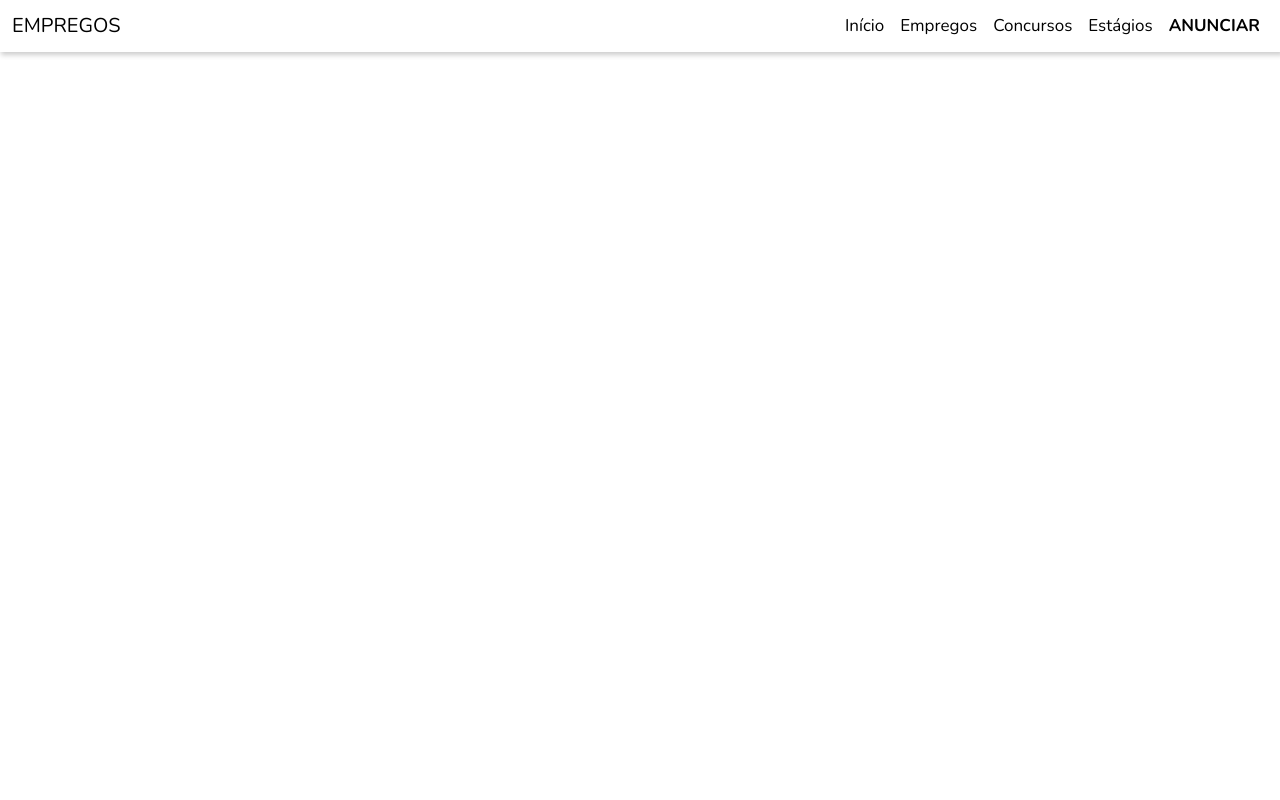
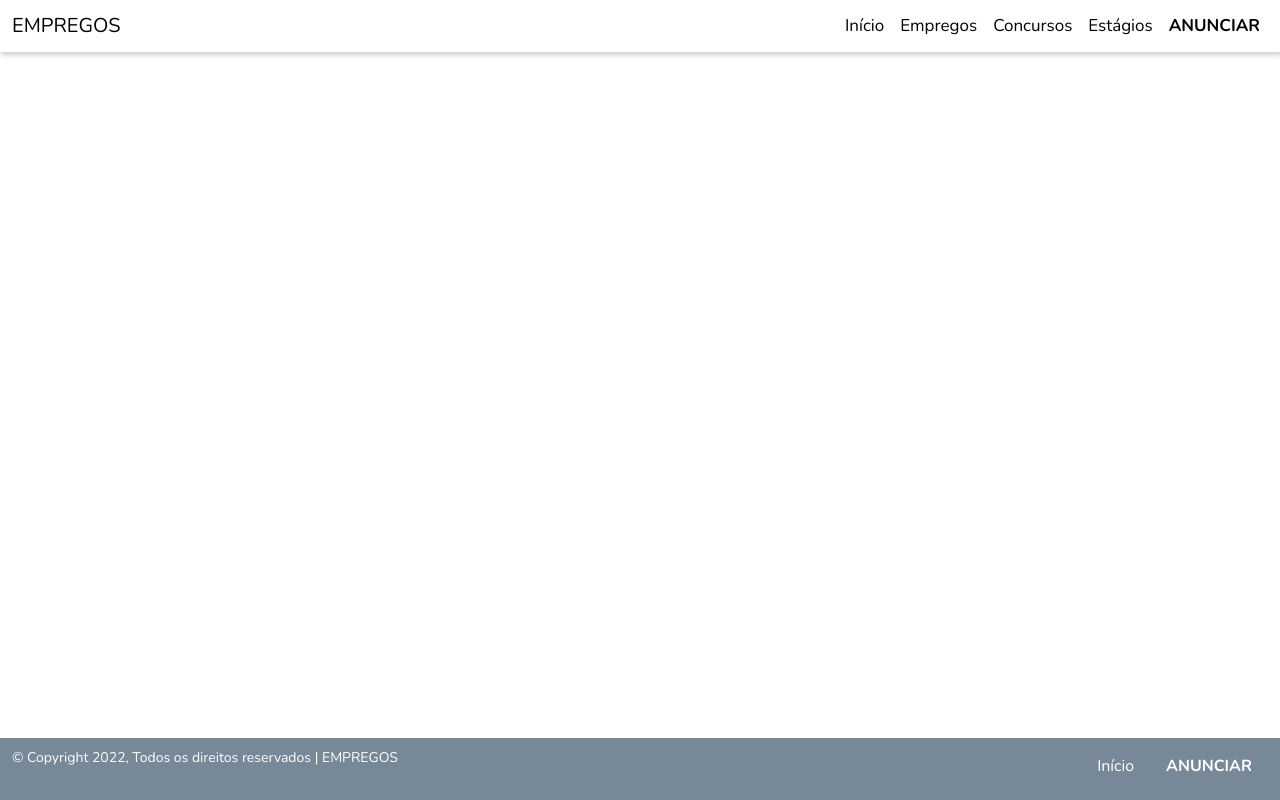
Before and after one commit to gabrielsmm/adjobs, an Angular app in the folder frontend/: page / in a window 1280 px wide. Built offline with nearby package versions, Linux system fonts and the light colour scheme.

Commit message:
Footer implementado

```diff
--- a/frontend/src/app/app.component.html
+++ b/frontend/src/app/app.component.html
@@ -1 +1,2 @@
 <app-header></app-header>
+<app-footer></app-footer>
--- /dev/null
+++ b/frontend/src/app/components/comuns/footer/footer.component.css
@@ -0,0 +1,17 @@
+.footer {
+  color: white;
+  background-color: #778899 !important;
+  position: fixed;
+  bottom: 0;
+}
+
+.container-links {
+  display: flex;
+  justify-content: end;
+  list-style: none;
+}
+
+.nav-link {
+  color: white !important;
+  font-size: 16px;
+}
--- /dev/null
+++ b/frontend/src/app/components/comuns/footer/footer.component.html
@@ -0,0 +1,18 @@
+<div class="container-fluid footer">
+  <div class="row" style="margin-top: 10px;">
+    <div class="col-md-5">
+      © Copyright 2022, Todos os direitos reservados | EMPREGOS
+    </div>
+
+    <div class="col-md-7">
+      <ul class="container-links">
+        <li class="nav-item">
+          <a class="nav-link" href="#">Início</a>
+        </li>
+        <li class="nav-item">
+          <a class="nav-link" href="#" style="font-weight: bold;">ANUNCIAR</a>
+        </li>
+      </ul>
+    </div>
+  </div>
+</div>
--- /dev/null
+++ b/frontend/src/app/components/comuns/footer/footer.component.ts
@@ -0,0 +1,15 @@
+import { Component, OnInit } from '@angular/core';
+
+@Component({
+  selector: 'app-footer',
+  templateUrl: './footer.component.html',
+  styleUrls: ['./footer.component.css']
+})
+export class FooterComponent implements OnInit {
+
+  constructor() { }
+
+  ngOnInit(): void {
+  }
+
+}
--- a/frontend/src/app/components/comuns/header/header.component.html
+++ b/frontend/src/app/components/comuns/header/header.component.html
@@ -7,7 +7,7 @@
 
     <div class="collapse navbar-collapse justify-content-end" [ngClass]="{'show':show}" id="navbarToggler">
       <ul class="navbar-nav mr-auto">
-        <li class="nav-item active">
+        <li class="nav-item">
           <a class="nav-link" href="#">Início</a>
         </li>
         <li class="nav-item">
```
Also changed, not shown: frontend/src/app/components/comuns/comuns.module.ts (+5 -2 lines), 1 other file (tests, documents, lock files or other folders).
